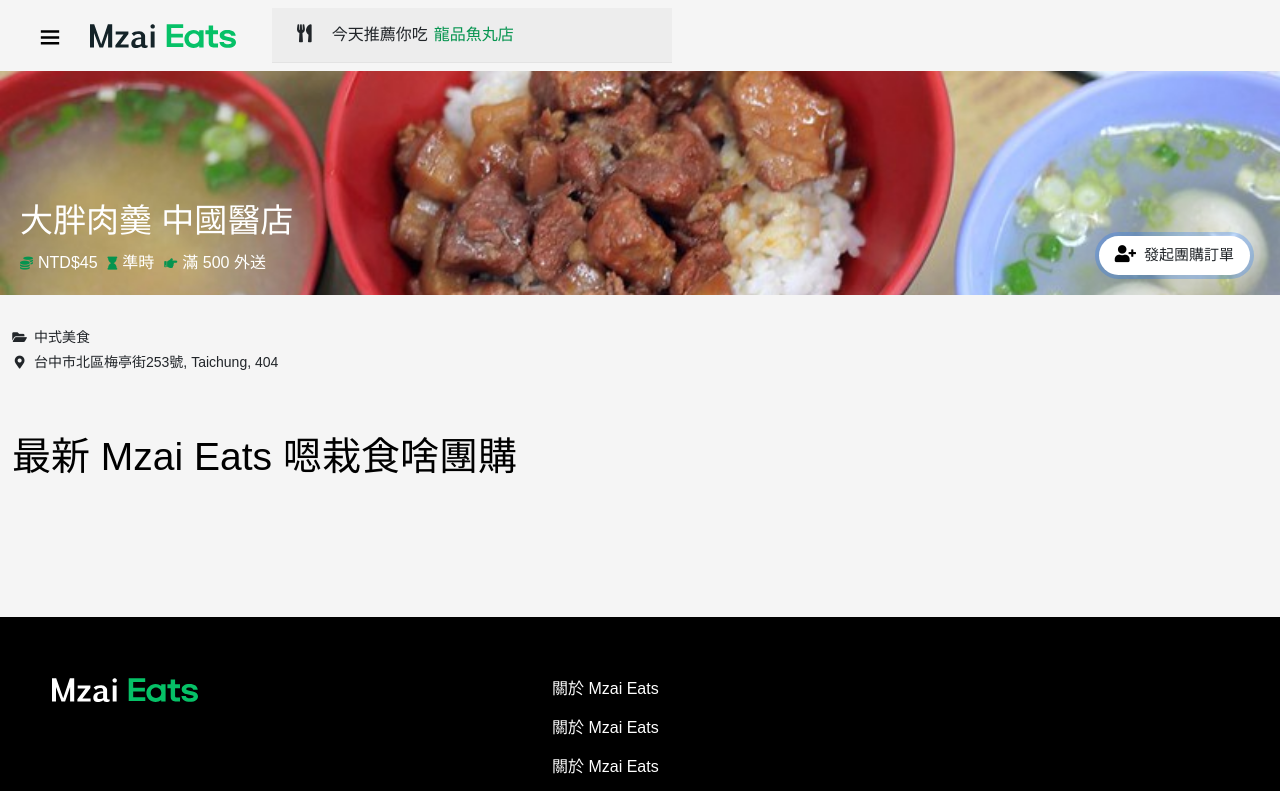
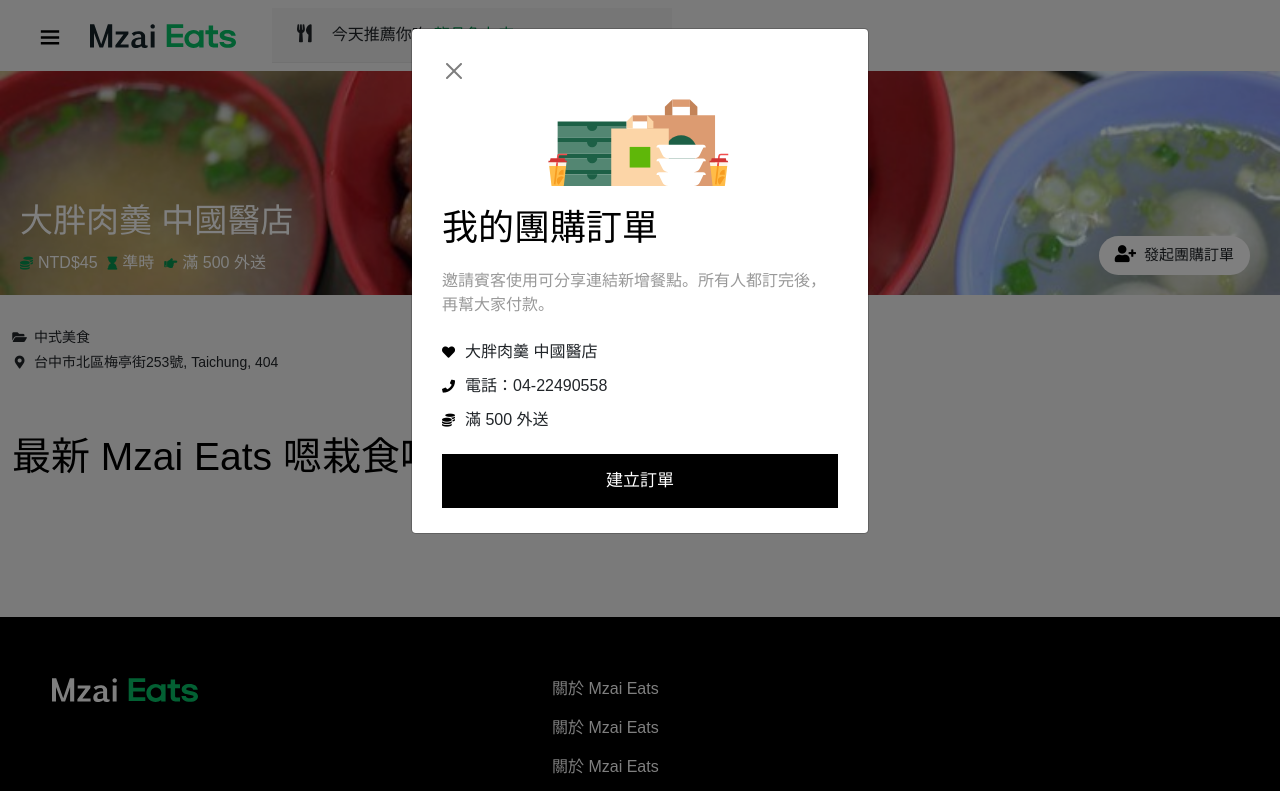
Before and after one commit to john8895/mzaieats, a plain HTML site: page public/groupbuy.html in a window 1280 px wide. Both pictures are taken after a click on the button "發起團購訂單". Shown: the top 791 px of the page. Drawn offline with nearby package versions, Linux system fonts and the light colour scheme.

Commit message:
create groupbuy modal

```diff
--- a/public/css/scss/components/_breadcrumb.scss
+++ b/public/css/scss/components/_breadcrumb.scss
@@ -14,9 +14,9 @@
         z-index: 2;
     }
 
-    h1.title {
-        color: #fff;
-    }
+    //h1.title {
+    //    color: #fff;
+    //}
 
     // overlay
     .overlay {
--- a/public/css/scss/layout/_header.scss
+++ b/public/css/scss/layout/_header.scss
@@ -57,12 +57,12 @@
     background-color: #000;
     color: #fff;
     text-align: center;
-    padding: 15px 0;
+    padding: 14px 0;
     font-size: 17px;
     width: 100%;
     outline: none;
     border: none;
-    margin-bottom: 15px;
+    //margin-bottom: 15px;
     &:hover {
         background-color: #212121;
     }
--- a/public/css/scss/layout/_theme.scss
+++ b/public/css/scss/layout/_theme.scss
@@ -87,7 +87,6 @@ a {
     }
 }
 
-//.page-groupbuy {
 .store-info {
     font-size: 14px;
 
@@ -103,4 +102,35 @@ a {
     }
 }
 
-//}
+.groupbuy-modal {
+    .modal-dialog {
+        max-width: 458px;
+    }
+
+    .groupbuy-body {
+        padding: 30px 30px 25px;
+        &__content {
+            .title {
+                font-size: 36px;
+                margin-bottom: 20px;
+                margin-top: 20px;
+                font-weight: normal;
+            }
+            .description {
+                color: #999;
+                margin-bottom: 23px;
+            }
+            .store-detail {
+                margin-top: 17px;
+                margin-bottom: 22px;
+                i {
+                    color: #000;
+                    margin-right: 10px;
+                }
+                li {
+                    margin-bottom: 10px;
+                }
+            }
+        }
+    }
+}
--- a/public/groupbuy.html
+++ b/public/groupbuy.html
@@ -62,7 +62,27 @@
             <li><i class="fa fa-hand-point-right"></i>滿 500 外送</li>
           </ul>
         </div>
-        <button class="btn groupbuy-call"><i class="fa fa-user-plus"></i>發起團購訂單</button>
+        <button class="btn groupbuy-call" type="button" data-bs-toggle="modal" data-bs-target="#groupbuyCallModal"><i class="fa fa-user-plus"></i>發起團購訂單</button>
+        <div class="modal fade groupbuy-modal" id="groupbuyCallModal" tabindex="-1" aria-labelledby="exampleModalLabel" aria-hidden="true">
+          <div class="modal-dialog">
+            <div class="modal-content">
+              <div class="modal-body groupbuy-body">
+                <button class="btn-close" type="button" data-bs-dismiss="modal" aria-label="Close"></button>
+                <div class="groupbuy-body__content">
+                  <div class="text-center"><img src="images/groupbuy-modal.svg" width="200" height="96"></div>
+                  <h1 class="title">我的團購訂單</h1>
+                  <p class="description">邀請賓客使用可分享連結新增餐點。所有人都訂完後，再幫大家付款。</p>
+                  <ul class="store-detail">
+                    <li><i class="fa fa-heart"></i>大胖肉羹 中國醫店</li>
+                    <li><i class="fa fa-phone"></i>電話：04-22490558</li>
+                    <li><i class="fa fa-coins"></i>滿 500 外送</li>
+                  </ul>
+                  <button class="btn-login" onclick="location.href=&quot;groupbuy-list.html&quot;">建立訂單</button>
+                </div>
+              </div>
+            </div>
+          </div>
+        </div>
       </section>
       <section class="store-info">
         <div class="container-fluid">
```
Also changed, not shown: public/css/style.css, public/images/._groupbuy-modal.svg (added), public/images/groupbuy-modal.svg (added), 2 other files.
